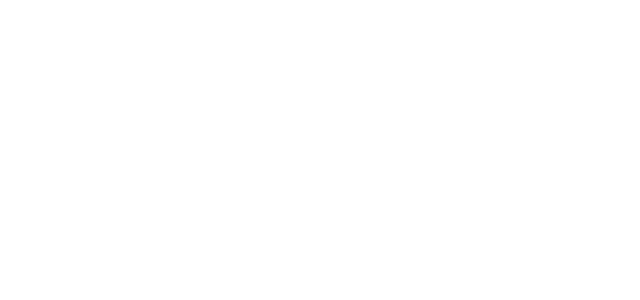
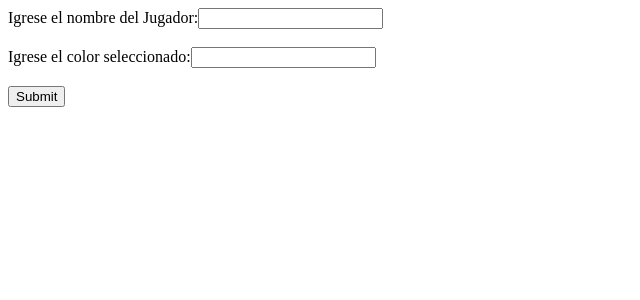
Before and after one commit to matibraun/20210305_Cuatro_en_Linea_v3, a React (Create React App) app in the folder my-app/: page / in a window 1280 px wide. Shown: the top 300 px of the page, without its empty margins (0-640 px from the left). Built offline with nearby package versions, Linux system fonts and the light colour scheme.

Commit message:
anda todo pero hay problema con typescript

```diff
--- a/my-app/src/Juego.tsx
+++ b/my-app/src/Juego.tsx
@@ -1,4 +1,5 @@
 import React, { useState, useEffect } from 'react';
+import Jugadores from './Jugadores'
 
 function Juego () {
 
@@ -19,11 +20,24 @@ function Juego () {
     const [jugadores, setJugadores] = useState([])
     const [tablero, setTablero] = useState([])
 
+    function agregarJugador (name: string, color: string) {
+        const jugador: Jugador = {
+            name: name,
+            color: color,
+        };
+
+        console.log(jugador)
+
+        const nuevaListaJugadores: Array<Jugador> = [...jugadores, jugador];
+
+        setJugadores(nuevaListaJugadores)
+
+    };
+
 
     return (
         <div>
-            {jugadores}
-            {tablero}
+            < Jugadores agregarJugador={agregarJugador}/>
         </div>
     )
 };
--- /dev/null
+++ b/my-app/src/Jugadores.tsx
@@ -0,0 +1,36 @@
+import React, { useState, useEffect } from 'react';
+
+function Jugadores (props: any) {
+
+    const [nombreJugador, setNombreJugador] = useState('')
+    const [color, setColor] = useState('')
+
+    function handleChangeNombreJugador (event: any) {
+        const value = event.target.value;
+        setNombreJugador(value)
+    }
+
+    function handleChangeColor (event: any) {
+        const value = event.target.value;
+        setColor(value)
+    }
+
+    function handleClick () {
+        props.agregarJugador(nombreJugador, color)
+    }
+
+return(
+        <div>
+            Igrese el nombre del Jugador:
+            <input type="text" value={nombreJugador} name='nombre jugador' onChange={handleChangeNombreJugador}/> <br />
+            {nombreJugador} <br />
+            Igrese el color seleccionado:
+            <input type="text" value={color} name='color' onChange={handleChangeColor}/> <br />
+            {color} <br />
+            <button onClick={handleClick}>Submit</button>
+        </div>
+    )
+
+};
+
+export default Jugadores;
```
